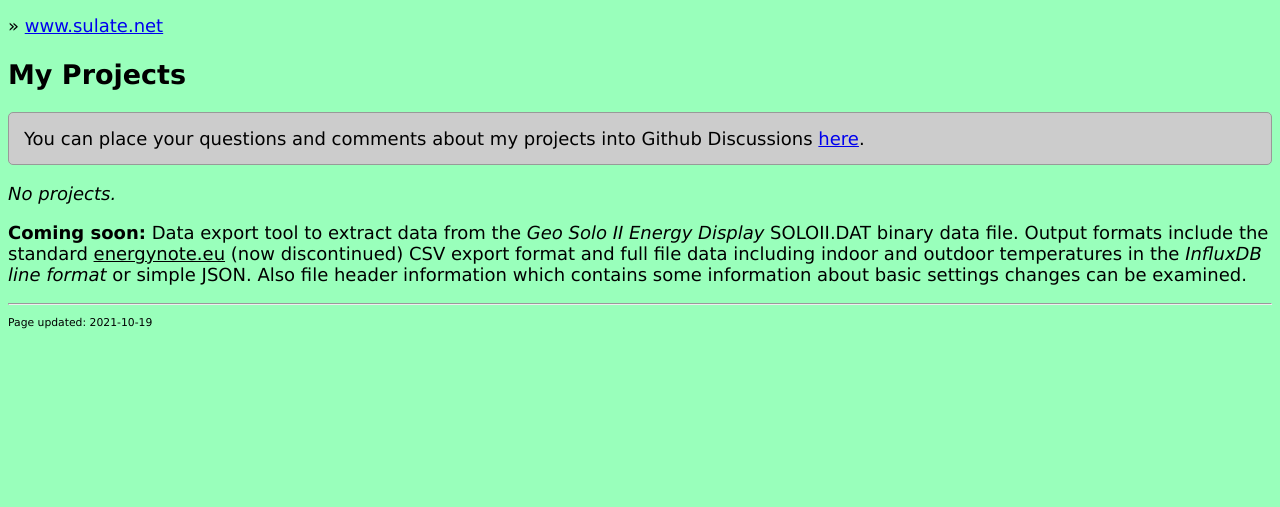
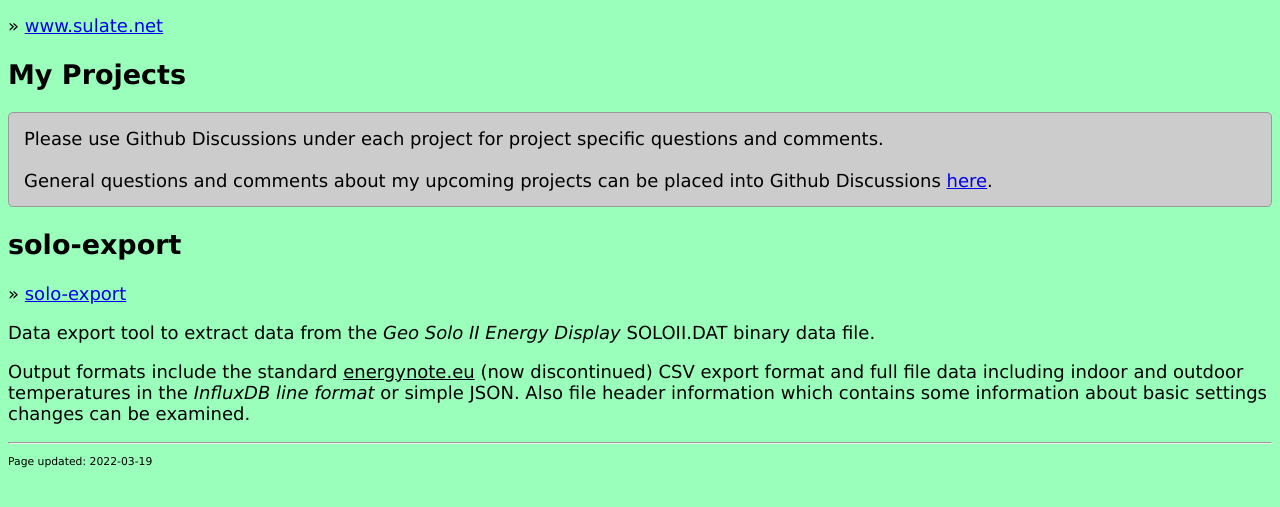
Before and after one commit to sulate/sulate.github.io, a plain HTML site: page index.html in a window 1280 px wide. Shown: the part 113-620 px from the top of the page. Drawn offline with Linux system fonts and the light colour scheme.

Commit message:
Add project: solo-export

```diff
--- a/index.html
+++ b/index.html
@@ -60,15 +60,23 @@ body {
   </p>
   <h2>My Projects</h2>
   <p class="box">
-    You can place your questions and comments about my projects into Github Discussions <a href="https://github.com/sulate/sulate.github.io/discussions">here</a>.
+    Please use Github Discussions under each project for project specific questions and comments.<br>
+    <br>
+    General questions and comments about my upcoming projects can be placed into Github Discussions <a href="https://github.com/sulate/sulate.github.io/discussions">here</a>.
+  </p>
+
+  <h2>solo-export</h2>
+  <p>
+    &raquo; <a href="https://github.com/sulate/solo-export">solo-export</a>
   </p>
   <p>
-    <i>No projects.</i>
+    Data export tool to extract data from the <i>Geo Solo II Energy Display</i> SOLOII.DAT binary data file.
   </p>
   <p>
-    <b>Coming soon:</b> Data export tool to extract data from the <i>Geo Solo II Energy Display</i> SOLOII.DAT binary data file. Output formats include the standard <u>energynote.eu</u> (now discontinued) CSV export format and full file data including indoor and outdoor temperatures in the <i>InfluxDB line format</i> or simple JSON. Also file header information which contains some information about basic settings changes can be examined.
+    Output formats include the standard <u>energynote.eu</u> (now discontinued) CSV export format and full file data including indoor and outdoor temperatures in the <i>InfluxDB line format</i> or simple JSON. Also file header information which contains some information about basic settings changes can be examined.
   </p>
+
   <hr>
-  <p class="small">Page updated: 2021-10-19</p>
+  <p class="small">Page updated: 2022-03-19</p>
 </body>
 </html>
```
